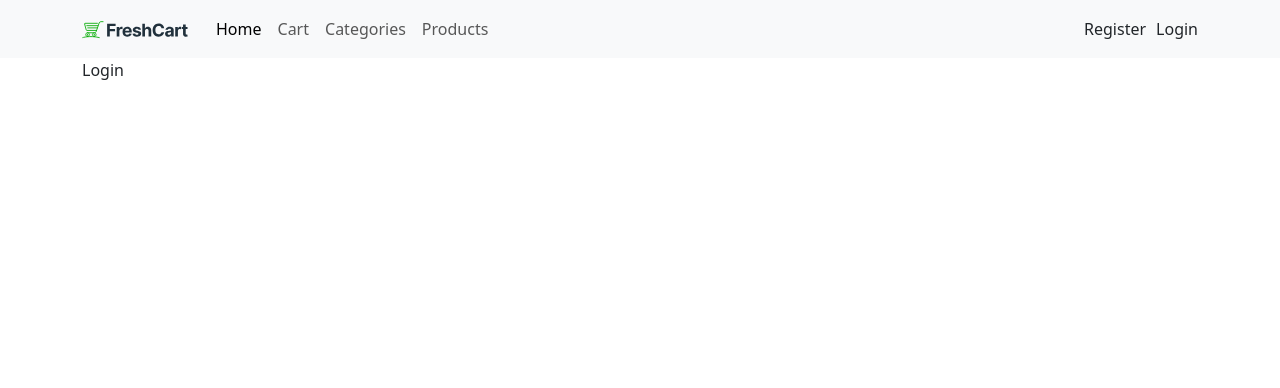
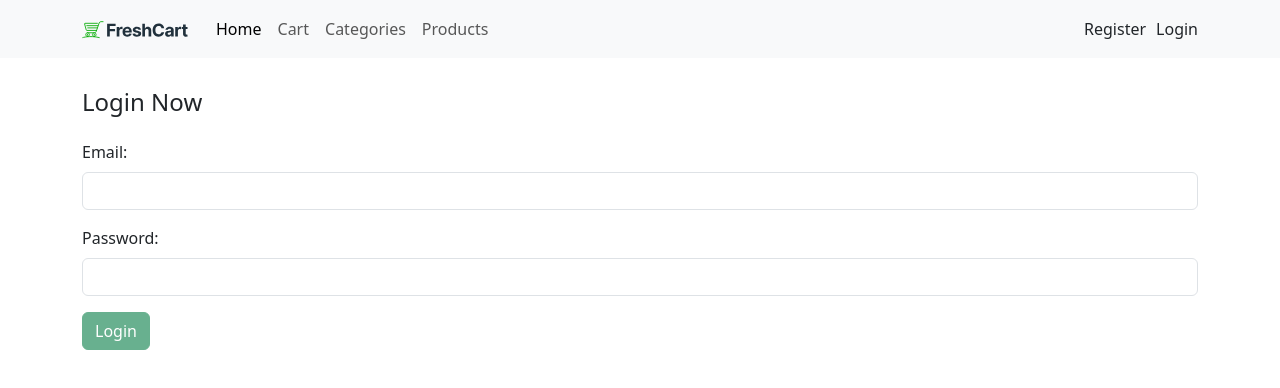
Before and after one commit to aliaa99511/React-Route-project, a React (Create React App) app in the folder react_route_project/: page /login in a window 1280 px wide. Shown: the top 388 px of the page. Built offline with nearby package versions, Linux system fonts and the light colour scheme; a web font is replaced by a local one.

Commit message:
add login

```diff
--- a/react_route_project/src/Pages/Login/Login.jsx
+++ b/react_route_project/src/Pages/Login/Login.jsx
@@ -1,7 +1,104 @@
-import React from "react";
+import React, { useState } from "react";
+import { useFormik } from 'formik';
+import axios from "axios";
+import { useNavigate } from "react-router-dom";
+import { ToastContainer, toast } from 'react-toastify';
+import 'react-toastify/dist/ReactToastify.css';
 
 const Login = () => {
-    return <div>Login</div>;
+    const [loading, setLoading] = useState(false);
+    const navigate = useNavigate();
+
+    const handleLoginSubmit = async (values) => {
+        setLoading(true);
+        try {
+            const response = await axios.post('https://ecommerce.routemisr.com/api/v1/auth/signin', values);
+            console.log('Response:', response.data);
+            if (response.data.message === "success") {
+                toast.success("Account Added Successfully");
+                setTimeout(() => {
+                    navigate("/");
+                }, 6000);
+            }
+        } catch (error) {
+            console.error('Error:', error.response.data.message);
+            toast.warn(error.response.data.message);
+        } finally {
+            setLoading(false);
+        }
+    };
+    // {
+    //     "message": "success",
+    //     "user": {
+    //         "name": "Ahmed Abd Al-Muti",
+    //         "email": "ahmedmutti@gmail.com",
+    //         "role": "user"
+    //     },
+    //     "token": "eyJhbGciOiJIUzI1NiIsInR5cCI6IkpXVCJ9.eyJpZCI6IjY0MDdjZjZmNTE1YmRjZjM0N2MwOWYxNyIsIm5hbWUiOiJBaG1lZCBBYmQgQWwtTXV0aSIsInJvbGUiOiJ1c2VyIiwiaWF0IjoxNzE5MzMwMDU5LCJleHAiOjE3MjcxMDYwNTl9.RsA2dGGI42aMyZRFURicJrH03Izuu7Igem9F2ZEFxc0"
+    // }
+    const validate = (values) => {
+        const errors = {};
+
+        if (!values.email) {
+            errors.email = "Required";
+        } else if (!/^[A-Z0-9._%+-]+@[A-Z0-9.-]+\.[A-Z]{2,4}$/i.test(values.email)) {
+            errors.email = 'Invalid email address';
+        }
+
+        if (!values.password) {
+            errors.password = "Required";
+        } else if (values.password.length < 8) {
+            errors.password = 'Must be 8 characters or more';
+        }
+
+        return errors;
+    };
+
+    const formik = useFormik({
+        initialValues: {
+            email: "",
+            password: "",
+        },
+        validate,
+        onSubmit: handleLoginSubmit,
+    });
+
+    return (
+        <div className="login">
+            <ToastContainer />
+            <h4 className="mb-25 mt-30">Login Now</h4>
+            <form onSubmit={formik.handleSubmit}>
+                <div className={`mb-3 ${formik.touched.email && formik.errors.email ? 'has-error' : ''}`}>
+                    <label htmlFor="email" className="form-label">Email:</label>
+                    <input
+                        type="email"
+                        className={`form-control ${formik.touched.email && formik.errors.email ? 'is-invalid' : ''}`}
+                        id="email"
+                        {...formik.getFieldProps('email')}
+                    />
+                    <div className="invalid-feedback">
+                        {formik.touched.email && formik.errors.email ? formik.errors.email : ''}
+                    </div>
+                </div>
+                <div className={`mb-3 ${formik.touched.password && formik.errors.password ? 'has-error' : ''}`}>
+                    <label htmlFor="password" className="form-label">Password:</label>
+                    <input
+                        type="password"
+                        className={`form-control ${formik.touched.password && formik.errors.password ? 'is-invalid' : ''}`}
+                        id="password"
+                        {...formik.getFieldProps('password')}
+                    />
+                    <div className="invalid-feedback">
+                        {formik.touched.password && formik.errors.password ? formik.errors.password : ''}
+                    </div>
+                </div>
+                <button type="submit" disabled={loading || !formik.dirty} className="btn btn-success">
+                    {loading ? <span className="spinner-border spinner-border-sm mr-2" role="status" aria-hidden="true"></span> : null}{" "}
+                    Login
+                </button>
+            </form>
+        </div>
+    );
 };
 
 export default Login;
```
